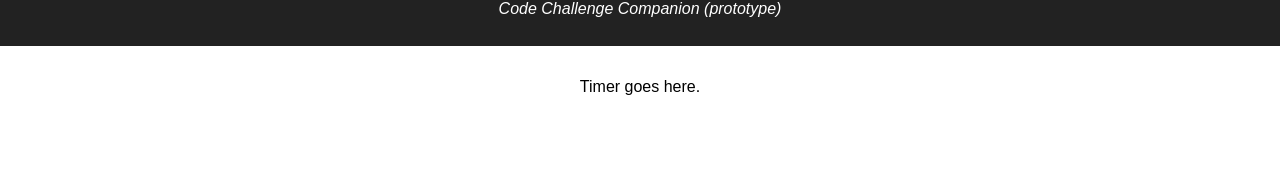
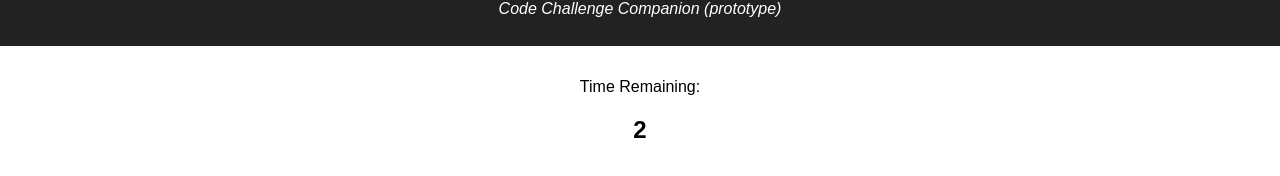
Before and after one commit to JenniferPiper/interview-app, a React (Create React App) app: page / in a window 1280 px wide. Both pictures are taken after a click on the button "Start Challenge". Shown: the part 144-320 px from the top of the page. Built offline with nearby package versions, Linux system fonts and the light colour scheme.

Commit message:
implement very basic countdown timer

```diff
--- a/src/components/timer/timer.tsx
+++ b/src/components/timer/timer.tsx
@@ -1,20 +1,36 @@
+// tslint:disable:no-console
 import * as React from 'react';
 
 import autoBind from '../../utils/utils.js'
 import './timer.css';
 
-interface ITimerState{ timerDisplay: boolean}
+interface ITimerState{ timerDisplay: boolean, timeRemaining: number, clock: any}
 class Timer extends React.Component<any, ITimerState> {
     constructor(props: any) {
         super(props);
 
         this.state = {
+            clock: null,
+            timeRemaining: 4,
             timerDisplay: false
+
+
         };
         autoBind.call(this, Timer);
     }
     public handleStart() {
         this.setState({timerDisplay: true});
+        const clockInstance = setInterval(this.handleTimeDecrement, 1000);
+        this.setState({ clock: clockInstance });
+    }
+    public handleTimeDecrement() {
+        if (this.state.timeRemaining > 0) {
+            this.setState({timeRemaining: this.state.timeRemaining - 1});
+        }
+        else {
+            clearInterval(this.state.clock);
+        }
+        console.log('handleTimeDecrement');
     }
     public render() {
         const startButtonJSX = <div>
@@ -24,7 +40,9 @@ class Timer extends React.Component<any, ITimerState> {
                 Start Challenge</button>
         </div>;
         const timerJSX = <div>
-            <p>Timer goes here.</p>
+            <p>Time Remaining:</p>
+            <h2>{this.state.timeRemaining}</h2>
+
         </div>;
         return (
             <section className="Timer">
```
